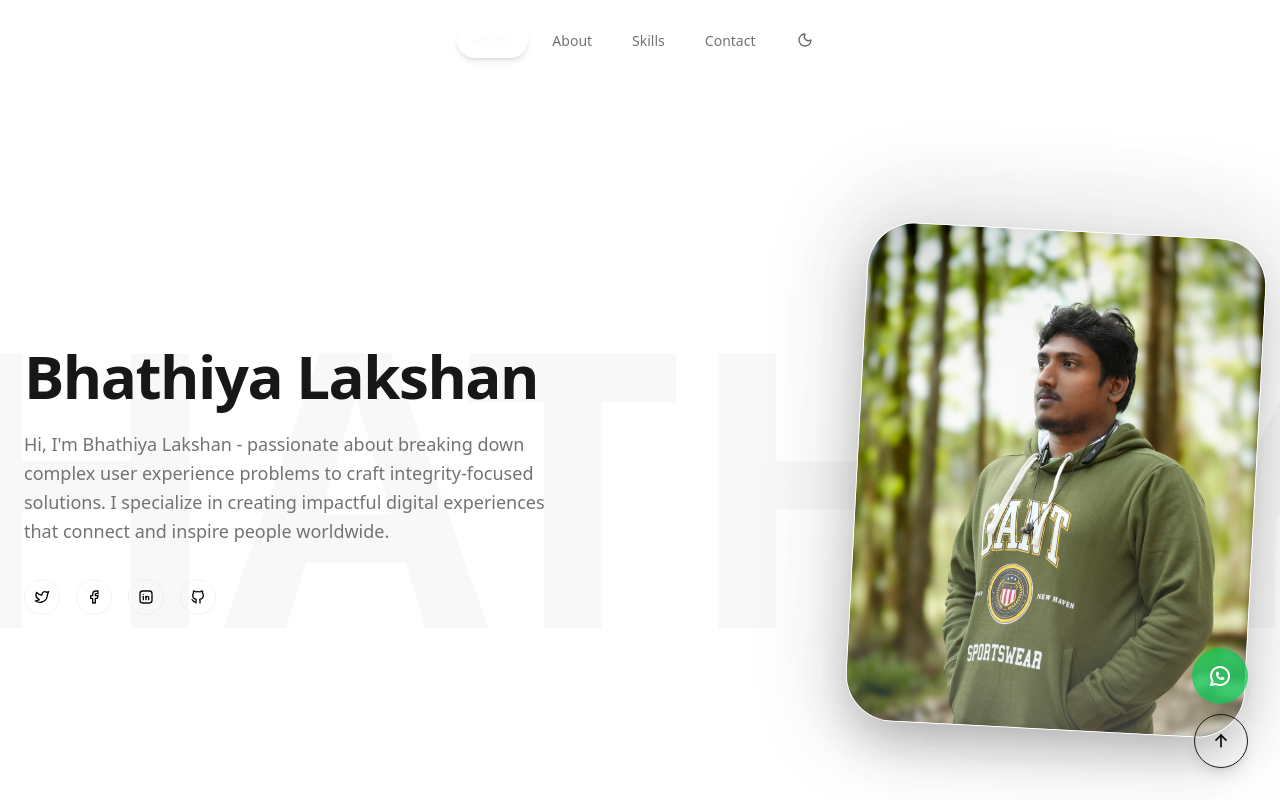
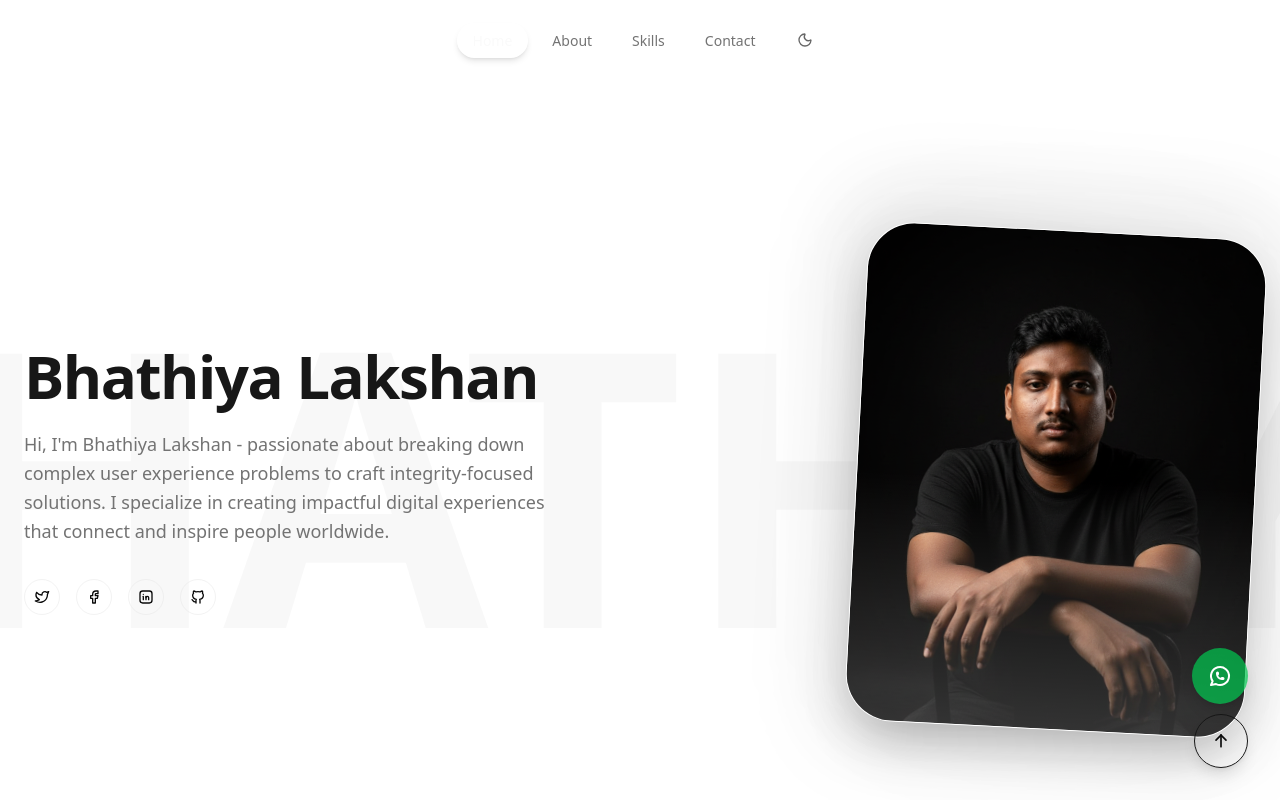
Before and after one commit to smbhathiya/portfolio-2025, a Next.js app: page / in a window 1280 px wide. Shown: the top 800 px of the page. Built offline with nearby package versions, Linux system fonts and the light colour scheme; a web font is replaced by a local one.

Commit message:
feat: update profile image in HeroSection to new file; add bhathiya-lakshan.png for improved branding

```diff
--- a/components/sections/hero.tsx
+++ b/components/sections/hero.tsx
@@ -125,7 +125,7 @@ export function HeroSection() {
                 <div className="absolute inset-0 bg-gradient-to-t from-background/20 via-transparent to-transparent z-10" />
 
                 <Image
-                  src="/me.jpg"
+                  src="/bhathiya-lakshan.png"
                   alt="Profile image"
                   fill
                   className="object-cover"
```
Also changed, not shown: public/bhathiya-lakshan.png (added).
